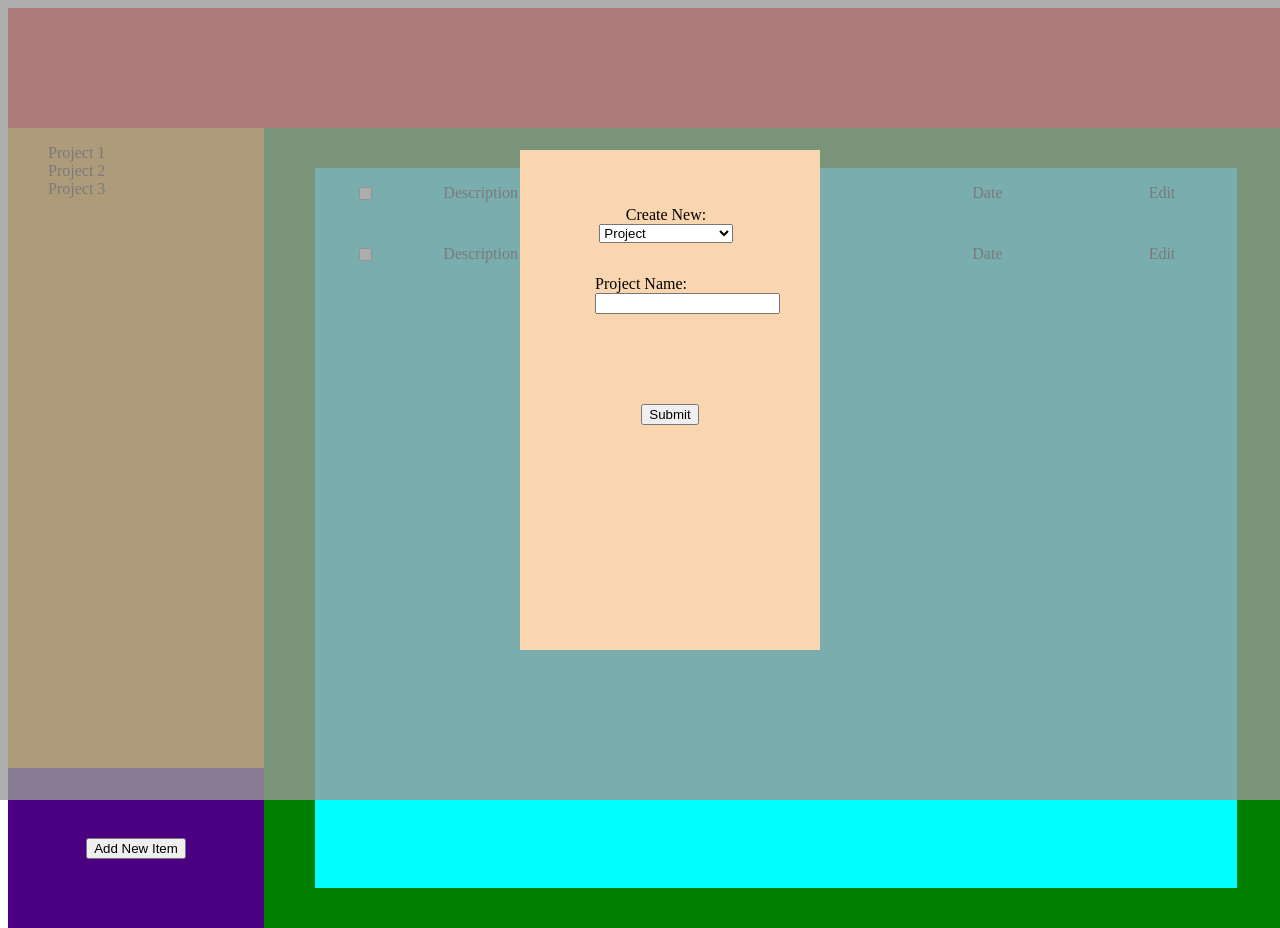
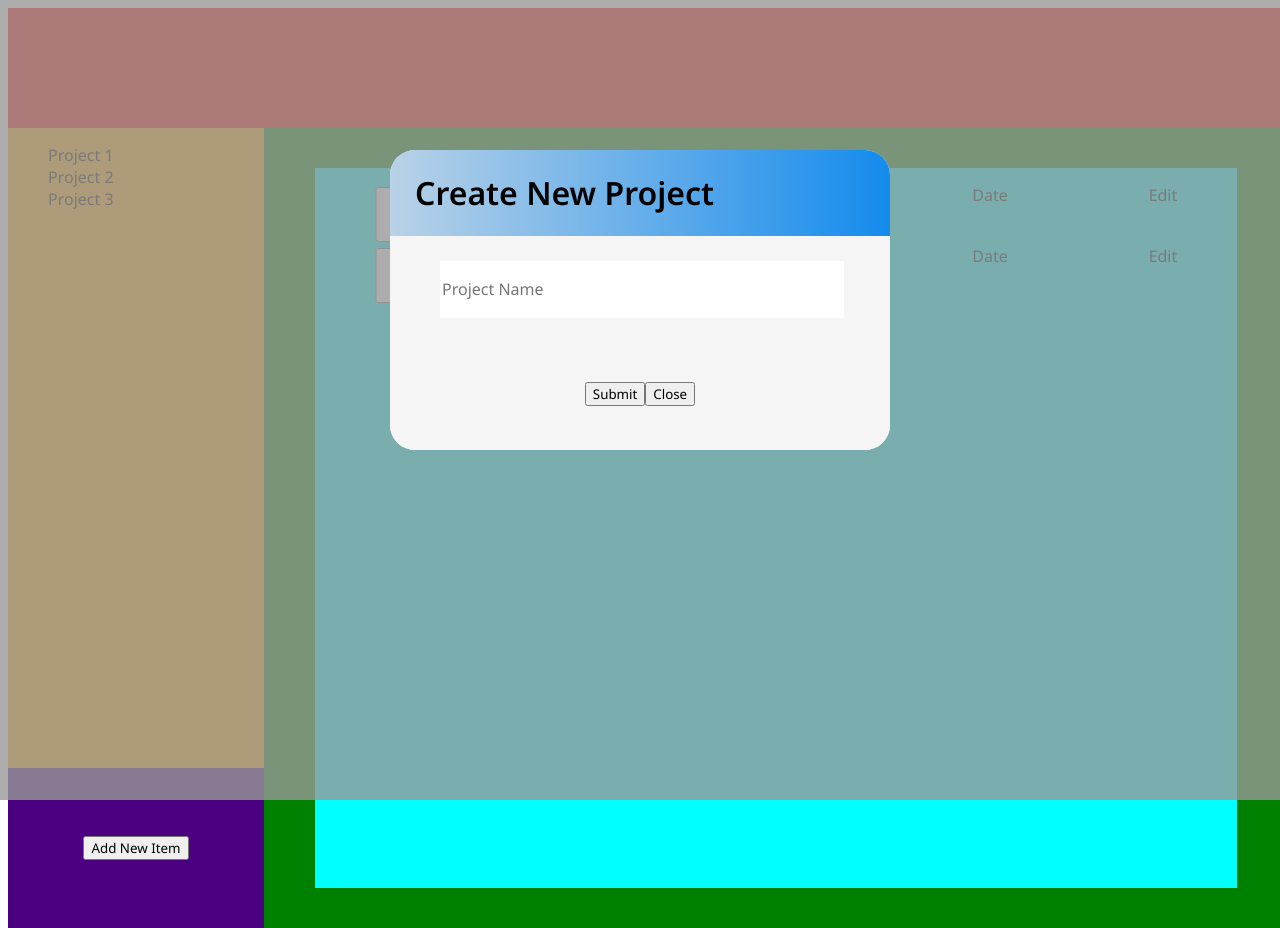
Before and after one commit to npinak/to-do-list, a website built with webpack: page dist/index.html in a window 1280 px wide. Built offline with nearby package versions, Linux system fonts and the light colour scheme.

Commit message:
adding code to create new project

```diff
--- /dev/null
+++ b/src/close_popup.js
@@ -0,0 +1,10 @@
+// function to close new project popup
+
+function close_popup(){
+
+    overlay.style.display = 'none';
+    popup.style.display = 'none';
+
+}
+
+export default close_popup
--- a/src/index.js
+++ b/src/index.js
@@ -1,26 +1,13 @@
 // import _ from 'lodash';
 import './style.css'; // import css style sheet
-import new_project from './new_project.js'
+import new_project from './new_project.js';
+import close_popup from './close_popup.js';
+import open_popup from './open_popup.js';
 
+// add event listener to pop-up close button
+document.getElementById("close_popup").onclick = close_popup;
 
-// function component() {
-//     const element = document.createElement('div');
+// add event listener to add new project button (popup open button)
+document.getElementById("add_new_button").onclick = open_popup;
 
-//     // Lodash, now imported by this script
-//     element.innerHTML = _.join(['Hello', 'webpack'], ' ');
-
-//     return element;
-// }
-
-// document.body.appendChild(component());
-
-function pop_up(){
-
-    const pop_up_add_new = document.getElementById('add_new_details')
-
-    new_project()
-
-    return
-}
-
-pop_up()
+document.getElementById("submit_project").onclick = new_project;
--- a/src/new_project.js
+++ b/src/new_project.js
@@ -1,41 +1,15 @@
+const main_project_list = ['Project 1']
+
 function new_project(){
 
-    const pop_up_add_new = document.getElementById('add_new_details') // get the div to add elements to
+    // create a new project and add it to "main_project_list"
 
-    // remove unnecessary elements from the page when first selected (Add Code!!!!)
+    // get name of project from input field
+    const project_name = document.getElementById('project_name').value
 
+    main_project_list.push(project_name)
 
-    // create div to add new project input
-    const new_project_div = document.createElement('div')
-    new_project_div.classList.add("new_project_div")
-    pop_up_add_new.appendChild(new_project_div)
-
-
-    // add new project input field
-    const project_label = document.createElement('Label');
-    project_label.setAttribute("for", "project_input");
-    project_label.innerHTML = "Project Name:";
-    project_label.id = "project_label"
-    new_project_div.appendChild(project_label);
-
-    const project_input = document.createElement('input')
-    project_input.setAttribute("type", "text")
-    project_input.id = "project_input"
-    new_project_div.appendChild(project_input)
-
-    // create div to add submit button
-    const project_submit_button_div = document.createElement('div')
-    project_submit_button_div.classList.add("project_submit_button_div")
-    pop_up_add_new.appendChild(project_submit_button_div)
-
-    // add submit button
-    const submit_project_button = document.createElement('button');
-    submit_project_button.innerHTML = "Submit"
-    submit_project_button.classList.add("project_submit_button")
-    project_submit_button_div.appendChild(submit_project_button)
-
-
-
+    console.log(main_project_list)
 
 }
 
--- /dev/null
+++ b/src/open_popup.js
@@ -0,0 +1,8 @@
+// function to open new project popup
+
+function open_popup(){
+    overlay.style.display = 'block';
+    popup.style.display = 'grid';
+}
+
+export default open_popup
--- a/src/style.css
+++ b/src/style.css
@@ -1,3 +1,9 @@
+@import url('https://fonts.googleapis.com/css2?family=Noto+Sans:wght@400;500;600;700;800&display=swap');
+
+*{
+    font-family: 'Noto Sans', sans-serif;
+}
+
 body{
     display:grid;
     grid-template-rows: 15vh 85vh;
@@ -56,70 +62,95 @@ body{
     position: absolute;
     top: 50%;
     left: 50%;
-    background: #f9d6af;
-    width: 300px;
-    height: 500px;
-    margin-left: -120px;
+    background: #f5f5f5;
+    width: 500px;
+    height: 300px;
+    margin-left: -250px;
     /*Half the value of width to center div*/
     margin-top: -250px;
     /*Half the value of height to center div*/
     z-index: 200;
     display: grid;
-    grid-template-rows: 1fr 3fr;
+    grid-template-rows: 1fr 1fr 2fr;
+    border-radius: 25px;
 }
 
-.add_new_options {
+.popup_header{
+    background-image: linear-gradient(to right, #b9d2e7, #148bed);
+    border-top-left-radius: 25px;
+    border-top-right-radius: 25px;
+}
+
+.popup_header_text{
+    margin-left: 5%;
+    font-family: 'Noto Sans', sans-serif;
+    font-weight: 600;
+}
+
+
+.popup_project_input{
     display: flex;
-    justify-content: center;
+    background-color: #f5f5f5;
     align-items: center;
 }
 
-
-#add_new_dropdown {
-    display: inline-block;
-    width: 10em;
+.field-holder{
+    position: relative;
+    margin-bottom: 1.25em;
+    margin-top: 5%;
+    width: 100%
 }
 
-#add_new_label {
-    display: inline-block;
-    width: 10em;
-    margin-right: .5em;
-    padding-top: 1.5em;
-    text-align: center;
+#project_name{
+    width:80%;
+    margin-left: 10%;
 }
 
-.new_project_div {
-    /* display:flex; */
-    justify-content: center;
-    align-items: center;
+input{
+    border:0;
+    border-bottom: 3 px solid #dfdfdf;
+    outline:none;
 }
 
-#project_label{
-    display: block;
-    margin-left: 25%;
+/* label{
+    position: absolute;
+    top:0;
+    left:0;
+    color: #424242;
+    display:flex;
+    align-items:center;
+    cursor: text;
+    transition: .3s ease-in-out;
+} */
+
+input, label{
+    font-size: 1em;
+    width: 100%;
+    height: 55px;
+}
+
+/* input:focus + label,
+input:valid + label{
+    color: #424242;
+    font-size: .75em;
+    top: -25px;
+    pointer-events: none
 
 }
 
-#project_input{
-    display: block;
-    margin-left: 25%;
+input:focus,
+input:valid{
+    border-bottom: 3px solid #424242;
+} */
+
+.popup_buttons{
+    display: flex;
+    align-items: center;
+    justify-content: center;
+    background-color: #f5f5f5;
+    border-bottom-left-radius: 25px;
+    border-bottom-right-radius: 25px;
 }
-
-
-
-
-.project_submit_button_div{
-    display: flex;
-    justify-content: center;
-    align-items: center;
-    margin-top: 30%;
-
-}
-
-.project_submit_button{
-    display:block;
-}
-
 
 
 /* Add New pop up End */
```
Also changed, not shown: dist/bundle.js, dist/index.html.
